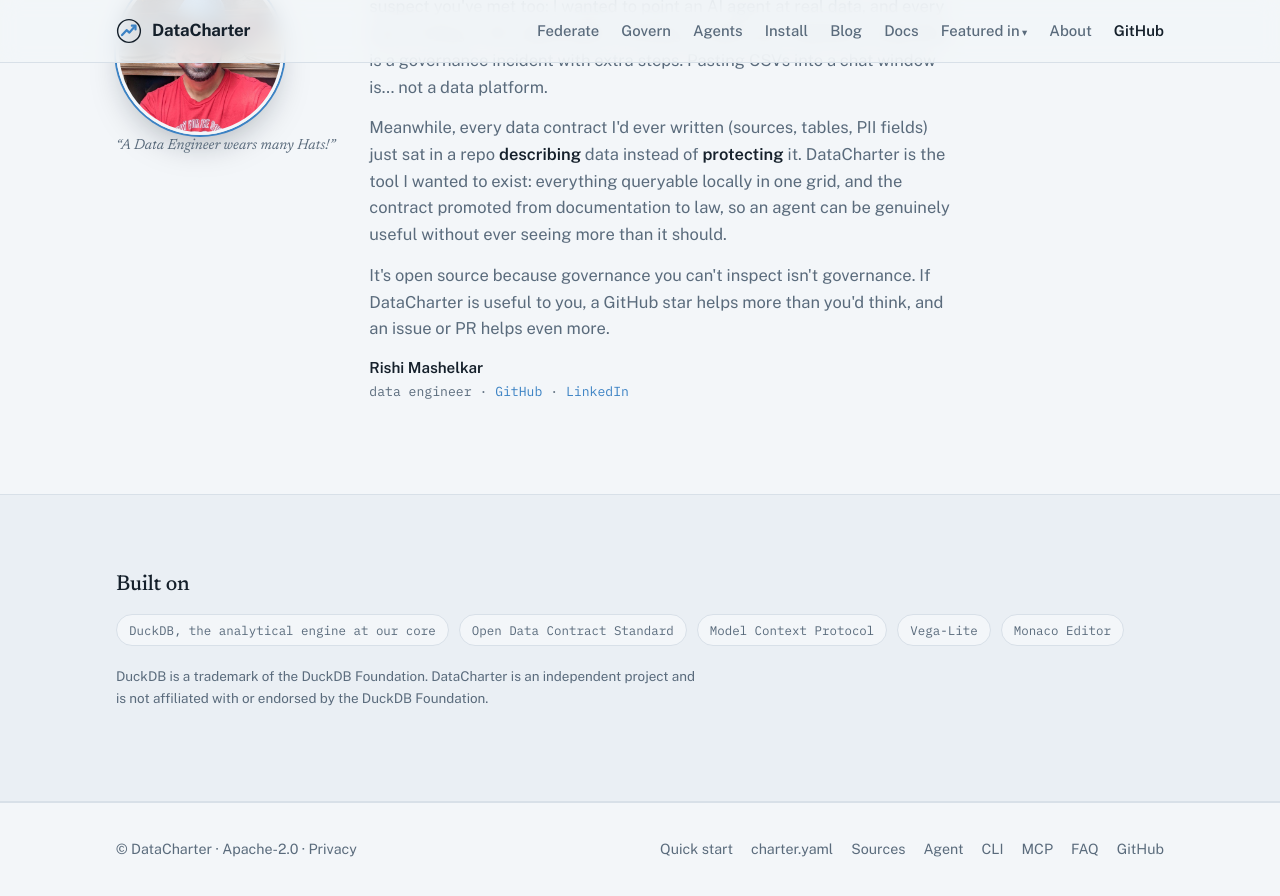
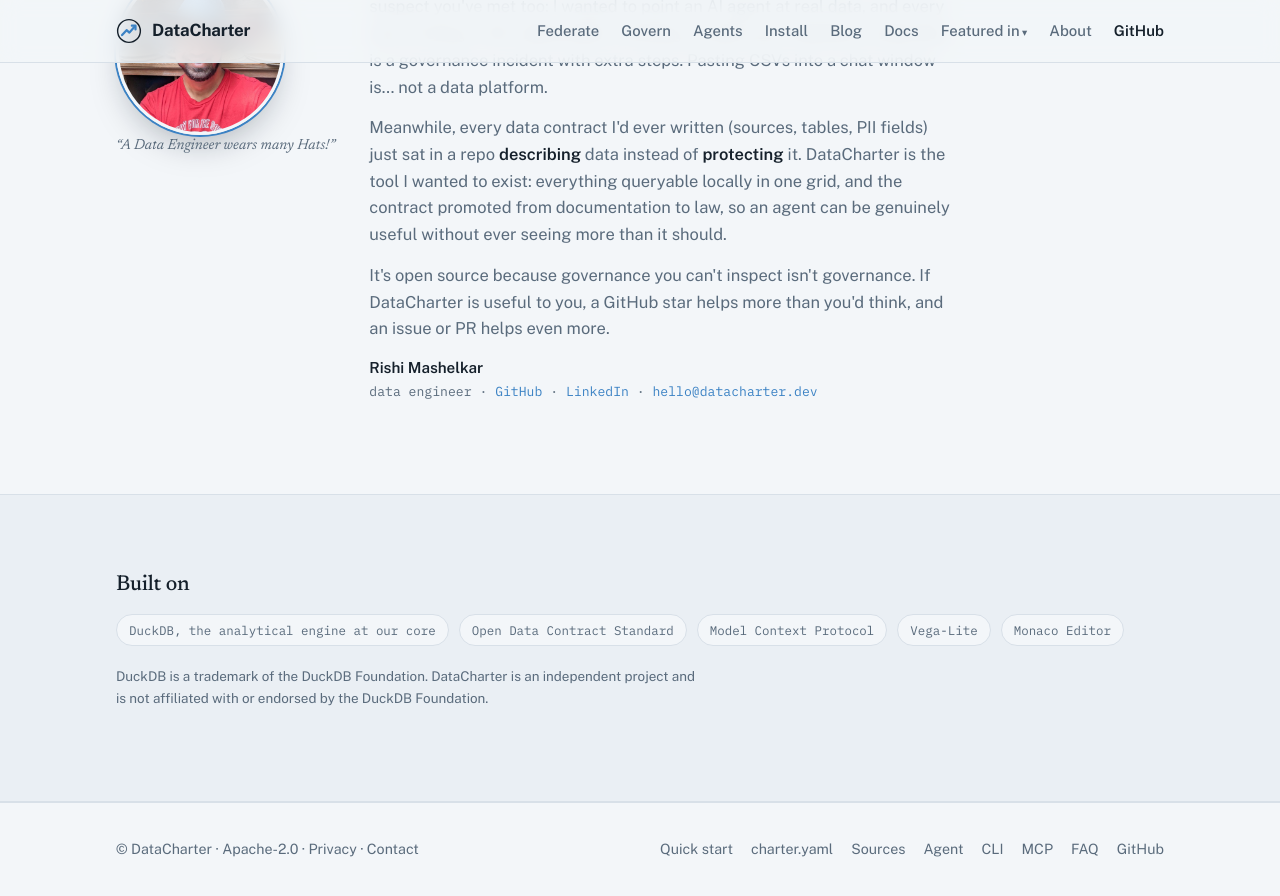
Before and after one commit to datacharter/datacharter, a Jekyll site: the page docs/index.html, which Jekyll copies as it is, in a window 1280 px wide and 900 px high, scrolled down 4298 px. Shown: the top 896 px of the window. Built offline with Jekyll 4.4.1, drawn with Linux system fonts in a browser that asks for light colours.

Commit message:
Add hello@datacharter.dev contact links

```diff
--- a/docs/_layouts/post.html
+++ b/docs/_layouts/post.html
@@ -113,7 +113,7 @@
 
 <footer>
   <div class="foot">
-    <span>© DataCharter · <a href="https://github.com/datacharter/datacharter/blob/main/LICENSE">Apache-2.0</a> · <a href="/privacy">Privacy</a></span>
+    <span>© DataCharter · <a href="https://github.com/datacharter/datacharter/blob/main/LICENSE">Apache-2.0</a> · <a href="/privacy">Privacy</a> · <a href="mailto:hello@datacharter.dev">Contact</a></span>
     <span class="spacer"></span>
     <a href="/blog/">Blog</a>
     <a href="/quickstart">Quick start</a>
--- a/docs/blog/index.html
+++ b/docs/blog/index.html
@@ -98,7 +98,7 @@
 
 <footer>
   <div class="foot">
-    <span>© DataCharter · <a href="https://github.com/datacharter/datacharter/blob/main/LICENSE">Apache-2.0</a> · <a href="/privacy">Privacy</a></span>
+    <span>© DataCharter · <a href="https://github.com/datacharter/datacharter/blob/main/LICENSE">Apache-2.0</a> · <a href="/privacy">Privacy</a> · <a href="mailto:hello@datacharter.dev">Contact</a></span>
     <span class="spacer"></span>
     <a href="/">Home</a>
     <a href="/quickstart">Quick start</a>
--- a/docs/index.html
+++ b/docs/index.html
@@ -515,7 +515,7 @@
         <p>Hi, I'm Rishi. I'm a data engineer, and I built DataCharter after hitting a wall I suspect you've met too: I wanted to point an AI agent at real data, and every way of doing it felt indefensible. Handing a model your database credentials is a governance incident with extra steps. Pasting CSVs into a chat window is&hellip; not a data platform.</p>
         <p>Meanwhile, every data contract I'd ever written (sources, tables, PII fields) just sat in a repo <b>describing</b> data instead of <b>protecting</b> it. DataCharter is the tool I wanted to exist: everything queryable locally in one grid, and the contract promoted from documentation to law, so an agent can be genuinely useful without ever seeing more than it should.</p>
         <p>It's open source because governance you can't inspect isn't governance. If DataCharter is useful to you, a GitHub star helps more than you'd think, and an issue or PR helps even more.</p>
-        <p class="maker-sig"><span class="nm">Rishi Mashelkar</span><br>data engineer · <a href="https://github.com/rishi-mashelkar">GitHub</a> · <a href="https://www.linkedin.com/in/rishimashelkar/">LinkedIn</a></p>
+        <p class="maker-sig"><span class="nm">Rishi Mashelkar</span><br>data engineer · <a href="https://github.com/rishi-mashelkar">GitHub</a> · <a href="https://www.linkedin.com/in/rishimashelkar/">LinkedIn</a> · <a href="mailto:hello@datacharter.dev">hello@datacharter.dev</a></p>
       </div>
     </div>
   </div>
@@ -537,7 +537,7 @@
 
 <footer>
   <div class="wrap foot">
-    <span>© DataCharter · <a href="https://github.com/datacharter/datacharter/blob/main/LICENSE">Apache-2.0</a> · <a href="privacy.html">Privacy</a></span>
+    <span>© DataCharter · <a href="https://github.com/datacharter/datacharter/blob/main/LICENSE">Apache-2.0</a> · <a href="privacy.html">Privacy</a> · <a href="mailto:hello@datacharter.dev">Contact</a></span>
     <span class="spacer"></span>
     <a href="quickstart.html">Quick start</a>
     <a href="charter-yaml.html">charter.yaml</a>
```
Also changed, not shown: docs/privacy.md (+1 -1 lines).
